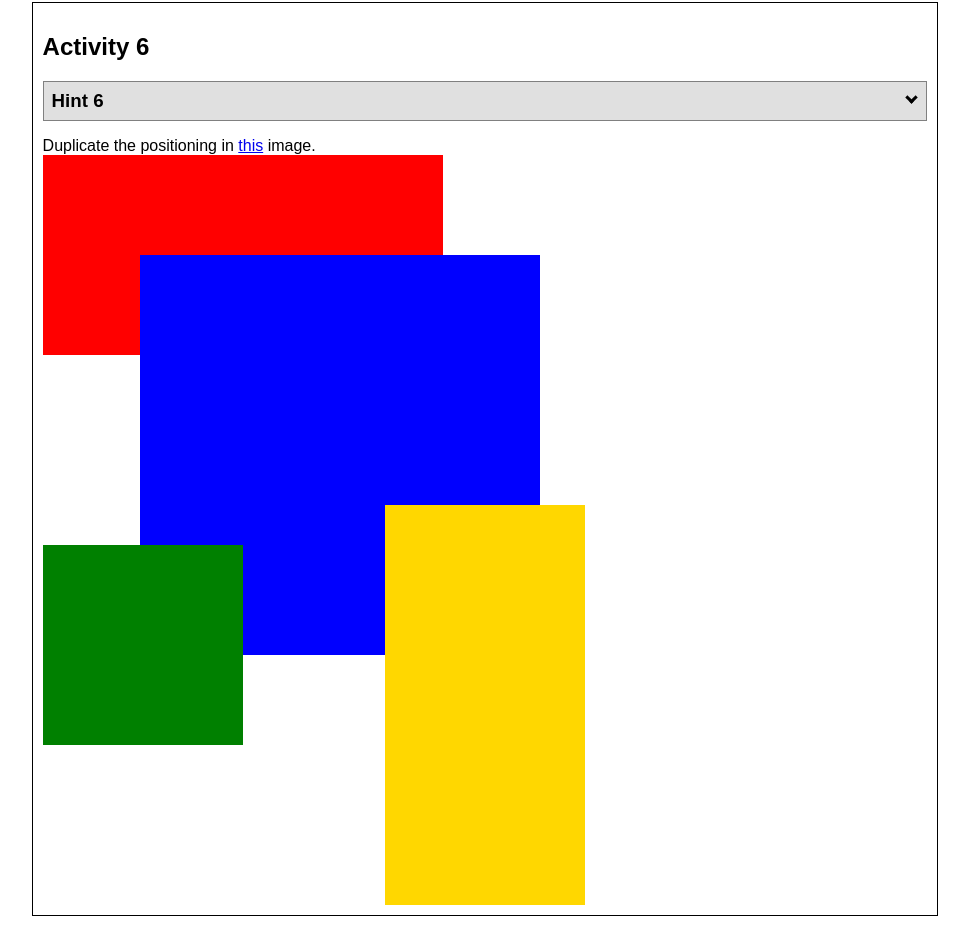
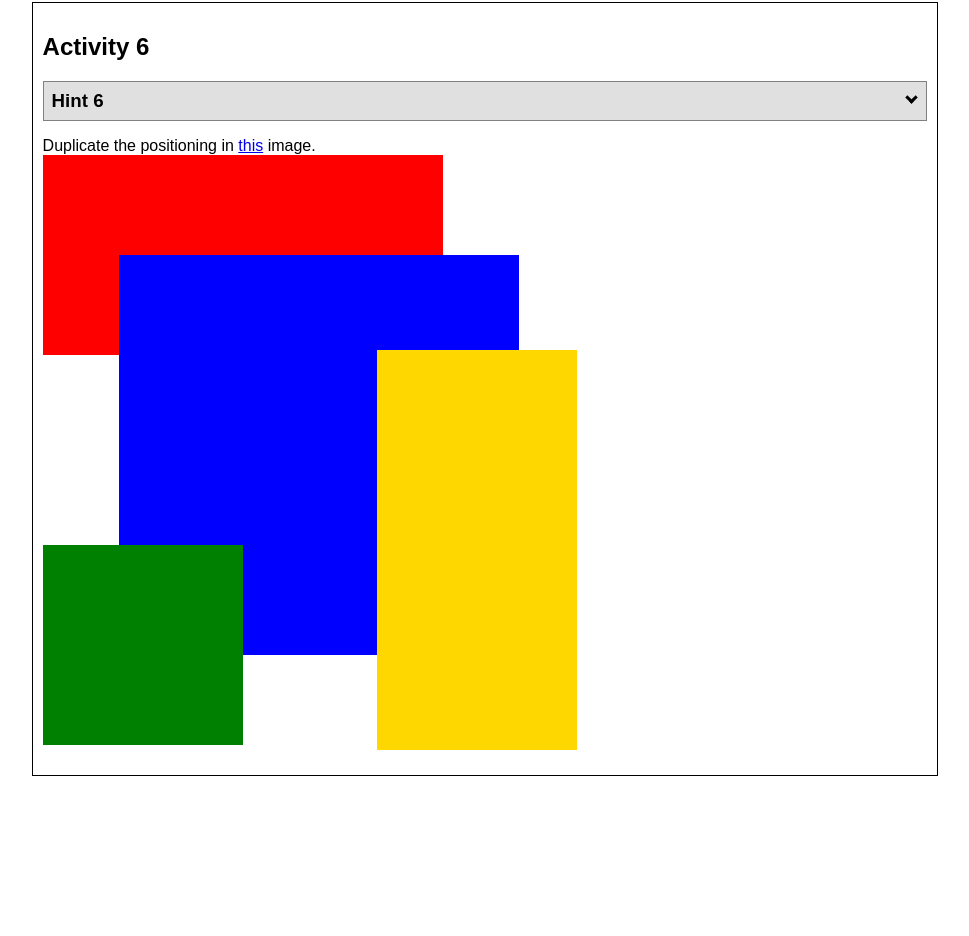
Before and after one commit to CMeraz13/cmeraz13.github.io, a plain HTML site: page positioning/positioning.html in a window 1280 px wide. Shown: the part 3215-4151 px from the top of the page, without its empty margins (155-1124 px from the left). After the commit the page ends 4011 px from the top, so only its background shows below. Drawn offline with Linux system fonts and the light colour scheme.

Commit message:
fixed final

```diff
--- a/positioning/positionstyles.css
+++ b/positioning/positionstyles.css
@@ -161,7 +161,7 @@ grid-gap: 20px;
 .content6 {
   /* This is the parent of the activity 6 boxes. */
   display: grid;
-  grid-template-columns: 1fr 1fr 1fr 1fr 1fr 1fr;
+  grid-template-columns: 1fr 1fr 1fr 1fr 1fr 1fr 1fr;
 }
 .red6 {
   width: 400px;
@@ -177,7 +177,7 @@ grid-gap: 20px;
   z-index: 2;
   grid-column: 1/3;
   grid-row: 4/6;
-  margin-top: -360px;
+  margin-bottom: 20px;
 
 }
 .yellow6 {
@@ -187,7 +187,8 @@ grid-gap: 20px;
   z-index: 3;
   grid-column: 4/6;
   grid-row: 3/6;
-  margin-left: -100px;
+  margin-left: -45px;
+  margin-top: -100px;
 }
 .blue6 {
   width: 400px;
```
